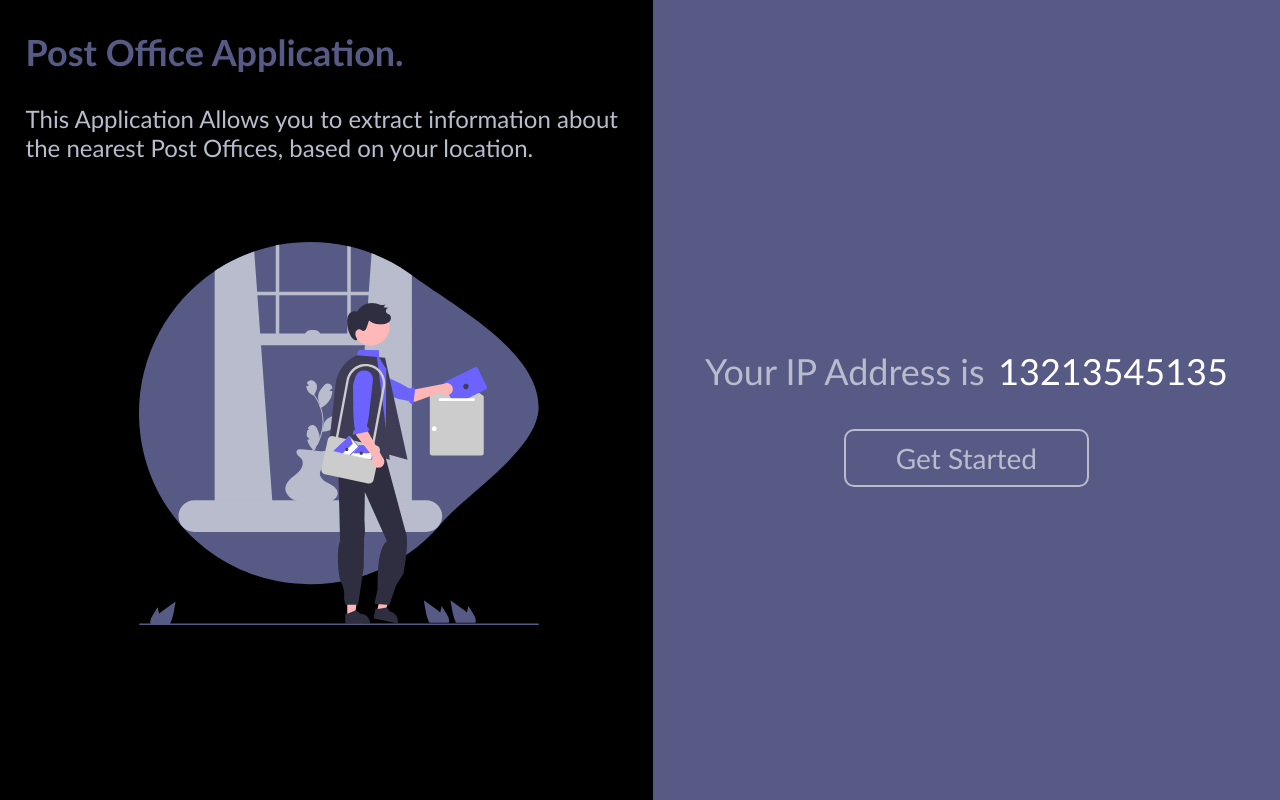
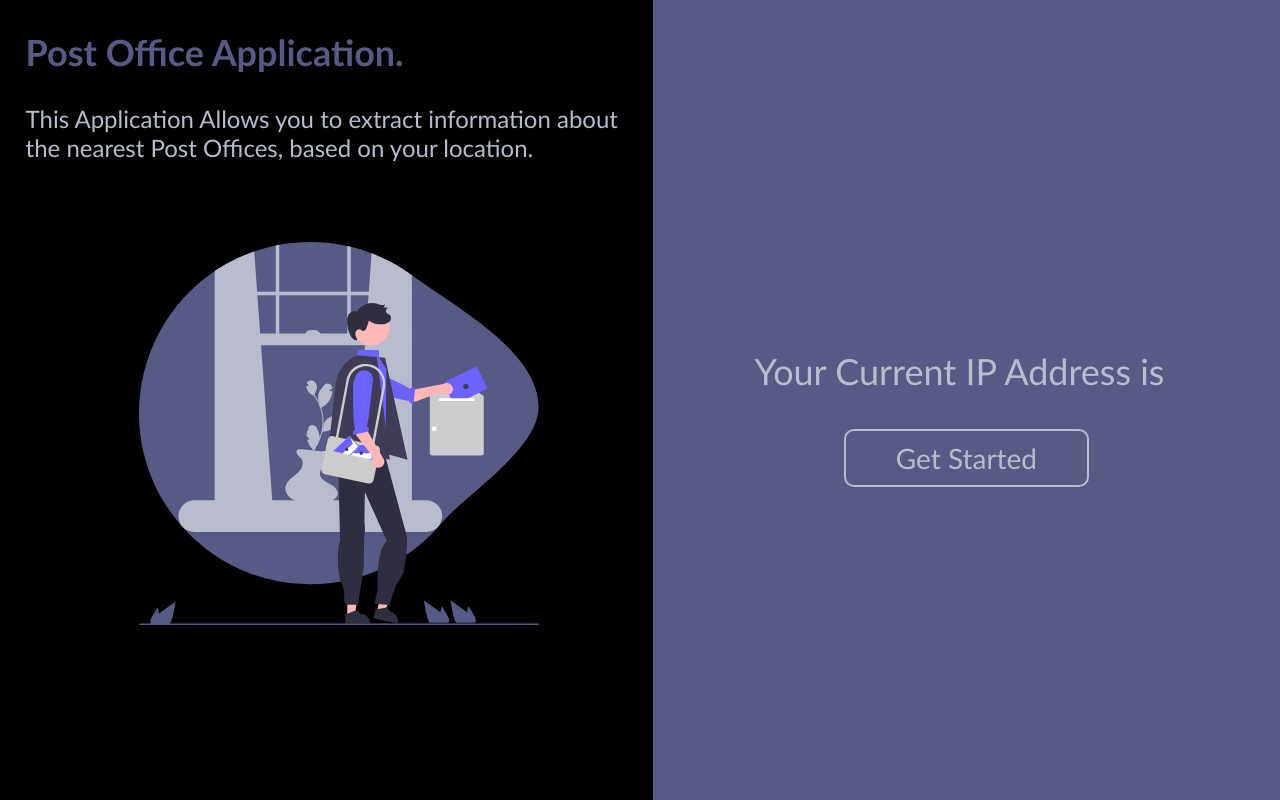
Before and after one commit to pappukr3631/AccioJob_F3_ModuleTest-July-PostOfficeApplication, a plain HTML site: page index.html in a window 1280 px wide. Drawn offline with nearby package versions, Linux system fonts and the light colour scheme; no server answers.

Commit message:
home page

```diff
--- a/index.html
+++ b/index.html
@@ -69,8 +69,8 @@
         }
     </style>
     <script src="https://ajax.googleapis.com/ajax/libs/jquery/3.2.1/jquery.min.js"></script>
-
-      <script>
+     <!-- Script for getting current IP -->
+    <script>
 
     /* Add "https://api.ipify.org?format=json" statement
                this will communicate with the ipify servers in
@@ -96,8 +96,8 @@
     <!-- Right Side -->
     <div class="right" id="right">
         <div class="ipAdd">
-            <p id="text">Your IP Address is &ThinSpace;</p>
-            <p id="ip">13213545135</p>
+            <p id="text">Your Current IP Address is &ThinSpace;</p>
+            <p id="ip"></p>
         </div>
         <button>Get Started</button>
     </div>
```
